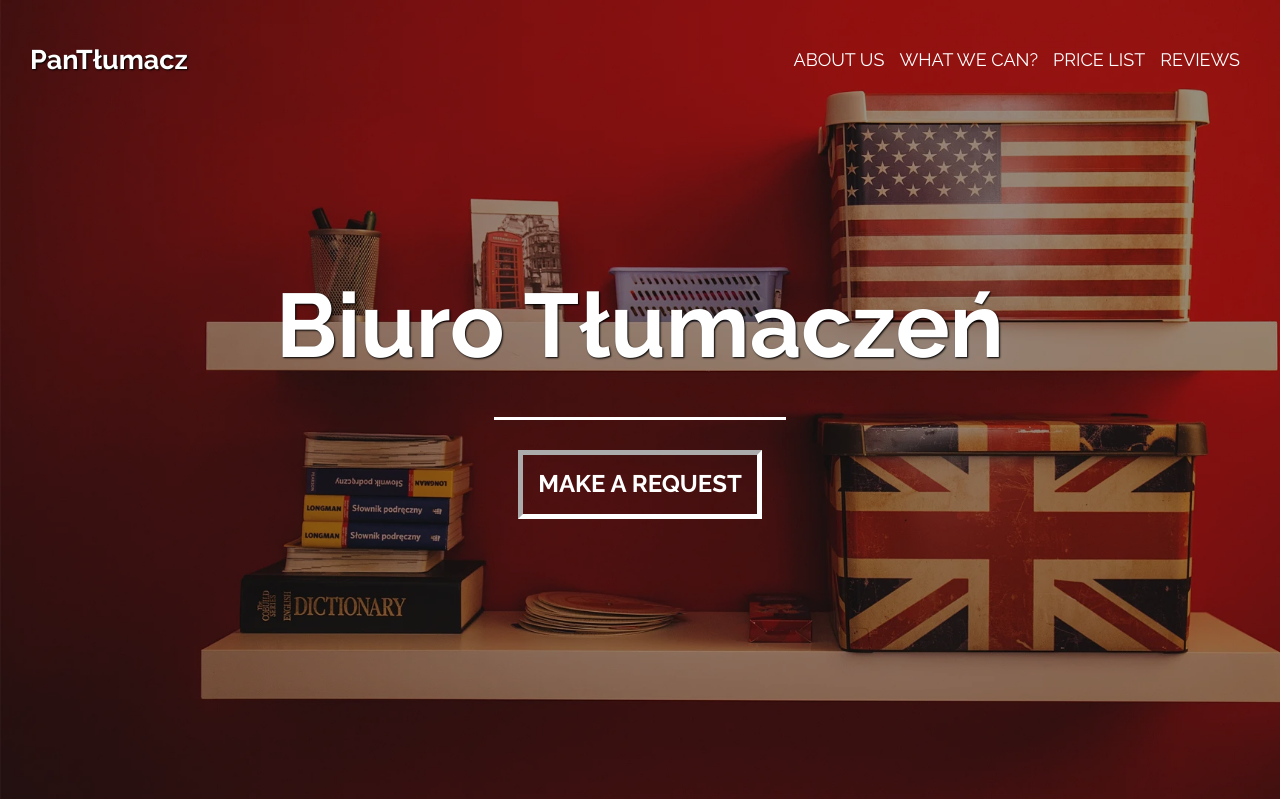
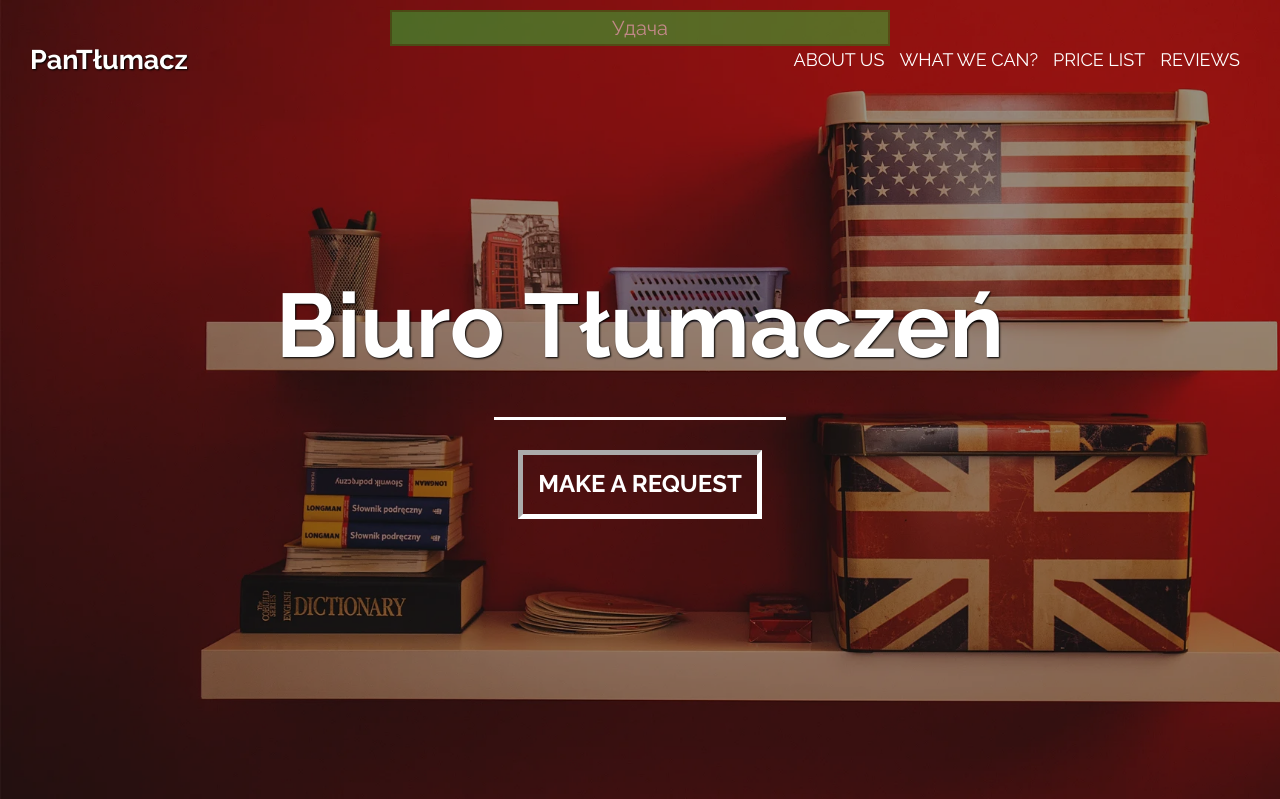
Before and after one commit to Balimbo/PanTlumacz, a PHP site: page / in a window 1280 px wide. Shown: the top 799 px of the page. Run offline with PHP 8.4, Linux system fonts and the light colour scheme; data that the repository does not hold is empty.

Commit message:
Начал делать всплывающее окно

```diff
--- a/admin/SubDel.php
+++ b/admin/SubDel.php
@@ -1,8 +1,6 @@
 <?php
 function Del(){
     require_once (realpath('../settings.php'));
-
-    $conn->query("USE `bearwh_PanTlumatcz`");
 
     $id 	= intval($_GET['del']);
     $sql 	= "DELETE FROM `comment` WHERE `id` = '$id'";
@@ -13,8 +11,6 @@ function Del(){
 
 function Submit(){
     require_once (realpath('../settings.php'));
-
-    $conn->query("USE `bearwh_PanTlumatcz`");
 
 	$id 	= intval($_GET['sub']);
 	$sql 	= "UPDATE `comment` SET `isCheked` = TRUE WHERE `id` = '$id'";
--- a/admin/index.php
+++ b/admin/index.php
@@ -12,8 +12,6 @@
  	<?php
  	require_once 'SubDel.php';
 	require (realpath('../settings.php'));
-
-	$conn->query("USE `bearwh_PanTlumatcz`");
 
 	$reviews 	= $conn->query("SELECT * FROM `comment` WHERE `isCheked` = FALSE");     // Selection of data marked "not verified"
 	?>
--- /dev/null
+++ b/css/popupWindow.css
@@ -0,0 +1,16 @@
+.popup_window{
+	opacity: .5;
+	background: #29C23B;
+	border: solid 2px #22861C;
+	position: absolute;
+	z-index: 1000;
+	width: 500px;
+	text-align: center;
+}
+
+.popup_window_inner{
+	position: relative;
+	display: flex;
+	justify-content: center;
+	top: 10px;
+}
--- a/index.php
+++ b/index.php
@@ -10,10 +10,16 @@
     <link rel="stylesheet" href="css/reviews.css">
     <link rel="stylesheet" href="css/testmodal.css">
     <link href="https://fonts.googleapis.com/css?family=Raleway:400,700&display=swap" rel="stylesheet">
-    <link rel="stylesheet" type="text/css" href="css/slick.css"/>
+    <link rel="stylesheet" type="text/css" href="css/slick.css">
+    <link rel="stylesheet" href="css/popupWindow.css">
 </head>
 <body>
-        <!--Header-->
+
+    <div class="popup_window_inner">
+        <div class="popup_window">Удача</div>
+    </div>
+
+    <!--Header-->
 
      <header>
             <div class="header_menu">
--- a/settings.php
+++ b/settings.php
@@ -1,7 +1,9 @@
 <?php
 $servername 	= "localhost";					// Server name
-$username 		= "bearwh";						// Login to enter phpMyAdmin
-$password 		= "X689Jty6pt";					// Password to enter phpMyAdmin
+// $username 		= "bearwh";						// Login to enter phpMyAdmin
+// $password 		= "X689Jty6pt";					// Password to enter phpMyAdmin
+$username 		= "admin";						// Login to enter phpMyAdmin
+$password 		= "";							// Password to enter phpMyAdmin
 $to 			= "tm477301@gmail.com";			// Email to which letters should be sent
 $SMTPService	= 'sigcum.kylos.pl';			// Service that provides SMTP services
 $botMail 		= 'requestbot@pantlumacz.pl';	// Login of the bot on a service that provides SMTP services
@@ -14,3 +16,6 @@ $conn = new mysqli($servername, $username, $password);	// Connect to phpMyAdmin
 if($conn->connect_error){
 		die("Connection failed: " . $conn->connect_error);
 }
+
+// $conn->query("USE `bearwh_PanTlumatcz`");
+ $conn->query("USE `Reviews`");
```
Also changed, not shown: request.php (+7 -3 lines), reviews.php (+17 -6 lines).
